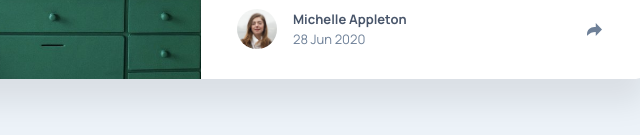
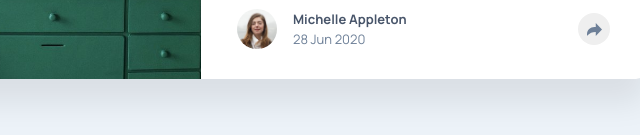
Before and after one commit to NavarroEmiliano/article-preview-component, a plain HTML site: page index.html in a window 1280 px wide. Shown: the part 461-596 px from the top of the page, 359-999 px from the left. Drawn offline with Linux system fonts and the light colour scheme.

Commit message:
bg button

```diff
--- a/style.css
+++ b/style.css
@@ -91,7 +91,6 @@ body {
     block-size: 32px;
     border-radius: 50%;
     border: none;
-    background-color: var(--white);
 }
 
 .share-icon-container--active {
```
